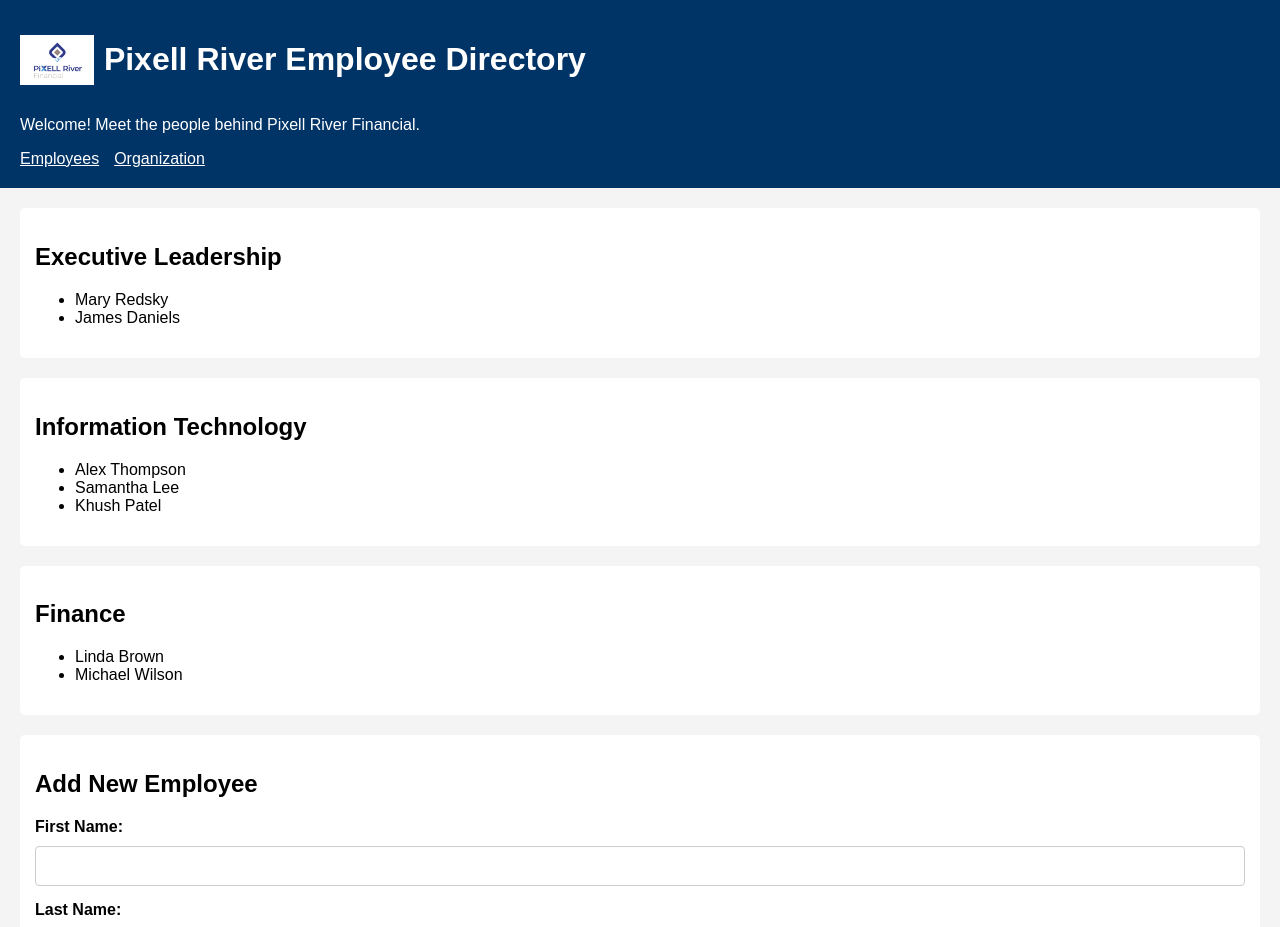
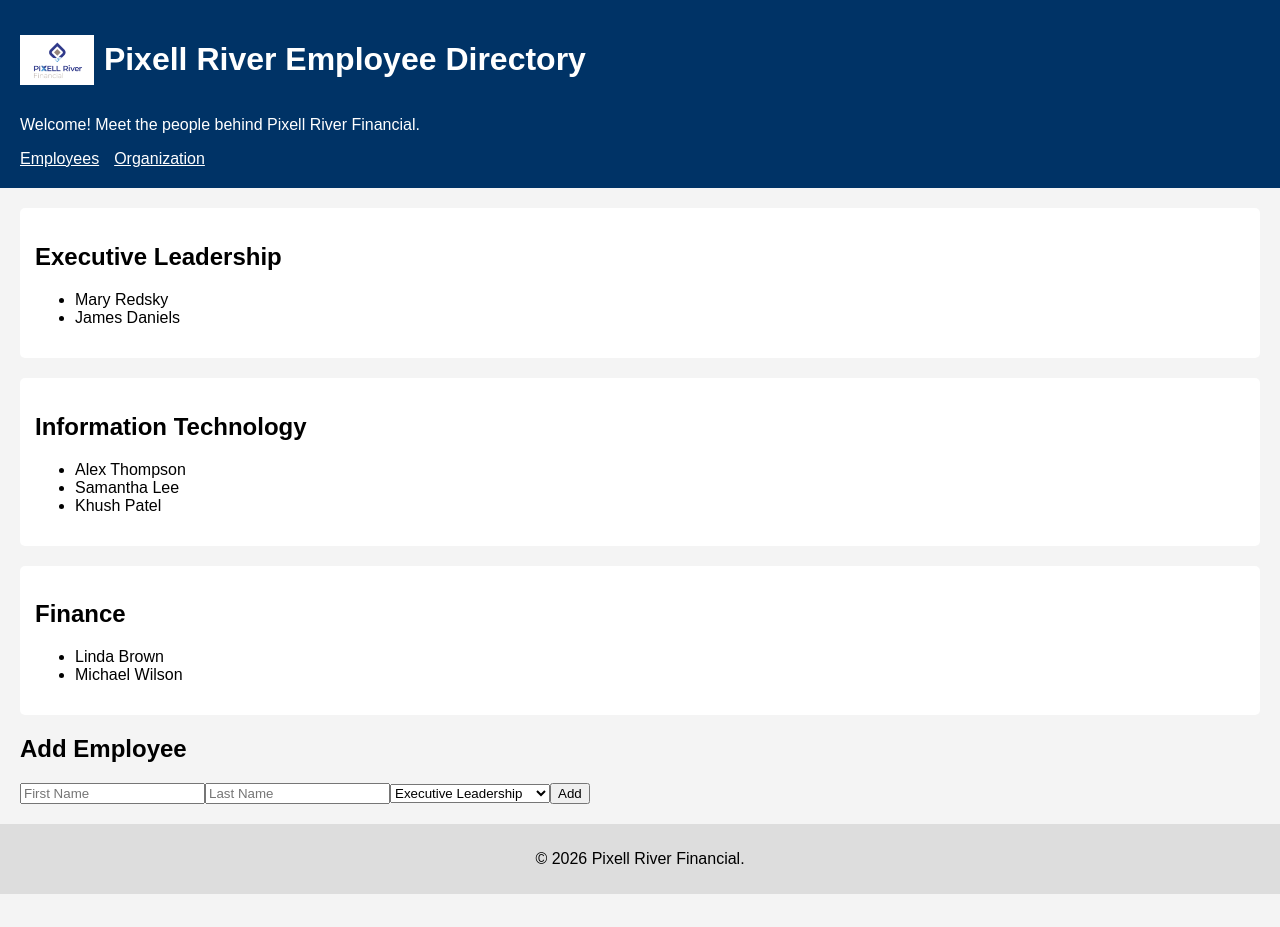
Before and after one commit to khush735/4002-Full-Stack-Development_Labs, a React (Vite) app in the folder pixell-react/: page / in a window 1280 px wide. Shown: the top 927 px of the page. After the commit the page ends 894 px from the top, so only its background shows below. Built offline with nearby package versions, Linux system fonts and the light colour scheme.

Commit message:
Lab 3.1 - Hook Service Repository architecture

```diff
--- a/pixell-react/src/components/AddEmployeeForm.tsx
+++ b/pixell-react/src/components/AddEmployeeForm.tsx
@@ -1,4 +1,4 @@
-import { useState } from "react";
+import { useFormInput } from "../hooks/useFormInput";
 import type { Department } from "../types/Employee";
 
 interface Props {
@@ -7,59 +7,49 @@
 }
 
 const AddEmployeeForm = ({ departments, onAddEmployee }: Props) => {
-  const [firstName, setFirstName] = useState("");
-  const [lastName, setLastName] = useState("");
-  const [department, setDepartment] = useState(departments[0]?.name || "");
-  const [error, setError] = useState("");
+
+  const firstName = useFormInput("");
+  const lastName = useFormInput("");
+  const department = useFormInput(departments[0]?.name || "");
 
   const handleSubmit = (e: React.FormEvent) => {
     e.preventDefault();
-    setError("");
 
-    if (firstName.trim().length < 3) {
-      setError("First name must be at least 3 characters long.");
+    if (firstName.value.trim().length < 3) {
+      firstName.setError("First name must be at least 3 characters.");
       return;
     }
 
-    onAddEmployee(firstName.trim(), lastName.trim(), department);
+    onAddEmployee(firstName.value, lastName.value, department.value);
 
-    setFirstName("");
-    setLastName("");
+    firstName.setValue("");
+    lastName.setValue("");
   };
 
   return (
-    <section className="department">
-      <h2>Add New Employee</h2>
+    <section>
+      <h2>Add Employee</h2>
 
-      {error && <p style={{ color: "red" }}>{error}</p>}
+      {firstName.error && <p style={{ color: "red" }}>{firstName.error}</p>}
 
-      <form onSubmit={handleSubmit} className="add-employee-form">
-        <div className="form-group">
-          <label htmlFor="firstName">First Name:</label>
+      <form onSubmit={handleSubmit}>
         <input
-            id="firstName"
           type="text"
-            value={firstName}
-            onChange={e => setFirstName(e.target.value)}
+          placeholder="First Name"
+          value={firstName.value}
+          onChange={firstName.onChange}
         />
-        </div>
 
-        <div className="form-group">
-          <label htmlFor="lastName">Last Name:</label>
         <input
-            id="lastName"
           type="text"
-            value={lastName}
-            onChange={e => setLastName(e.target.value)}
+          placeholder="Last Name"
+          value={lastName.value}
+          onChange={lastName.onChange}
         />
-        </div>
 
-        <div className="form-group">
-          <label htmlFor="department">Department:</label>
         <select
-            id="department"
-            value={department}
-            onChange={e => setDepartment(e.target.value)}
+          value={department.value}
+          onChange={department.onChange}
         >
           {departments.map((dept, index) => (
             <option key={index} value={dept.name}>
@@ -67,9 +57,8 @@
             </option>
           ))}
         </select>
-        </div>
 
-        <button type="submit" className="submit-btn">Add Employee</button>
+        <button type="submit">Add</button>
       </form>
     </section>
   );
--- /dev/null
+++ b/pixell-react/src/hooks/useFormInput.ts
@@ -0,0 +1,31 @@
+import { useState } from "react";
+
+export const useFormInput = (initialValue: string) => {
+  const [value, setValue] = useState(initialValue);
+  const [error, setError] = useState("");
+
+  const onChange = (e: React.ChangeEvent<HTMLInputElement | HTMLSelectElement>) => {
+    setValue(e.target.value);
+  };
+
+  const validate = (validationFn: (value: string) => string | null) => {
+    const result = validationFn(value);
+
+    if (result) {
+      setError(result);
+      return false;
+    }
+
+    setError("");
+    return true;
+  };
+
+  return {
+    value,
+    onChange,
+    error,
+    setValue,
+    setError,
+    validate
+  };
+};
```
Also changed, not shown: pixell-react/src/repositories/employeeRepo.ts (added, +28 -0 lines), pixell-react/src/services/employeeService.ts (added, +29 -0 lines). Lines whose indentation alone changed are shown as unchanged.
